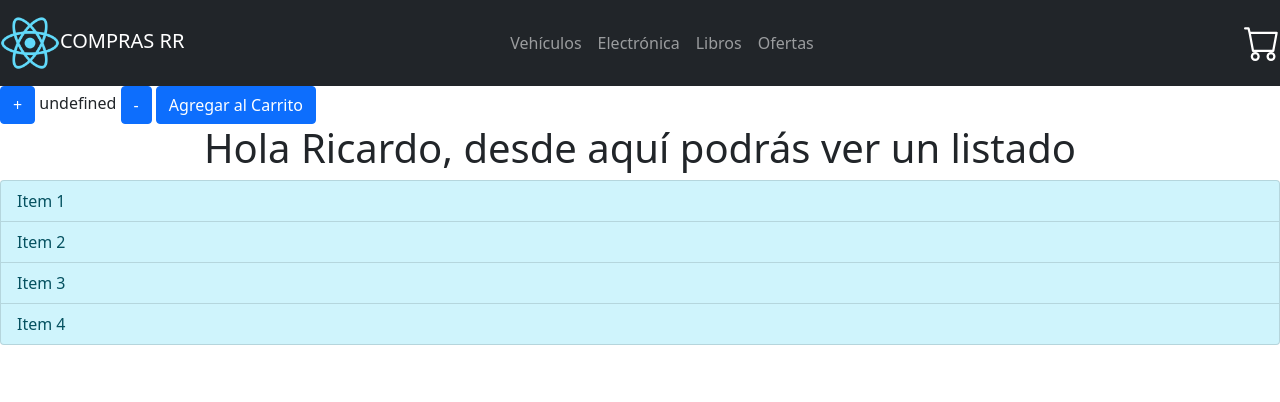
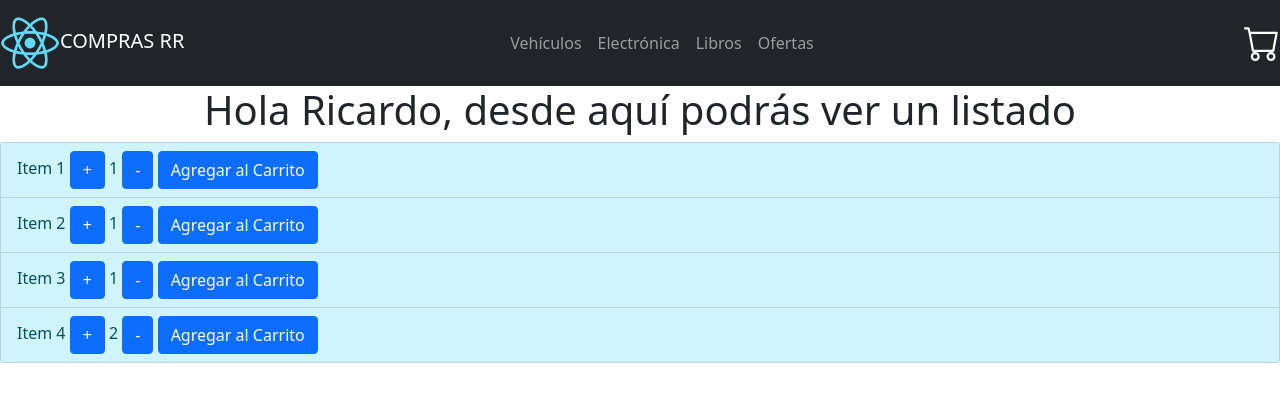
Before and after one commit to MarianoBF/compras_z, a React (Create React App) app: page / in a window 1280 px wide. Shown: the top 402 px of the page. Built offline with nearby package versions, Linux system fonts and the light colour scheme.

Commit message:
move itemcount to item list & mock handle addtocart

```diff
--- a/src/App.js
+++ b/src/App.js
@@ -1,13 +1,13 @@
 import './App.css';
 import NavBar from "./components/NavBar"
 import ItemListContainer from "./components/ItemListContainer"
-import ItemCount from './components/ItemCount';
 
 function App() {
+
+
   return (
     <div className="App">
     <NavBar />
-    <ItemCount />
     <ItemListContainer greeting={"Hola Ricardo"}/>
     </div>
   );
--- a/src/components/ItemListContainer.js
+++ b/src/components/ItemListContainer.js
@@ -1,16 +1,66 @@
-import ListGroup from 'react-bootstrap/ListGroup';
+import ListGroup from "react-bootstrap/ListGroup";
+import ItemCount from "./ItemCount";
+import {useState} from "react";
 
 export default function ItemListContainer({greeting}) {
+  const initialStocks = {
+    item1: 10,
+    item2: 5,
+    item3: 8,
+    item4: 7,
+  };
+
+  const [stock, setStock] = useState(initialStocks);
+
+  const handleAdd = (e, quantity) => {
+    const item = e.target.parentNode.getAttribute("name");
+    const previousStock = stock[item];
+    if (previousStock >= quantity) {
+      setStock({...stock, [item]: previousStock - quantity});
+      console.log("Sumar al carrito " + quantity + " unidades del " + item);
+    } else {
+      console.log("No hay stock suficiente");
+    }
+  };
+
   return (
     <div>
       <h1 style={{textAlign: "center"}}>
         {greeting}, desde aquí podrás ver un listado{" "}
       </h1>
       <ListGroup>
-        <ListGroup.Item variant="info">Item 1</ListGroup.Item>
-        <ListGroup.Item variant="info">Item 2</ListGroup.Item>
-        <ListGroup.Item variant="info">Item 3</ListGroup.Item>
-        <ListGroup.Item variant="info">Item 4</ListGroup.Item>
+        <ListGroup.Item variant="info" name="item1">
+          {" Item 1 "}
+          <ItemCount
+            stock={stock.item1}
+            initialValue={1}
+            handleAdd={handleAdd}
+          />
+        </ListGroup.Item>
+        <ListGroup.Item variant="info" name="item2">
+          {" Item 2 "}
+          <ItemCount
+            stock={stock.item2}
+            initialValue={1}
+            handleAdd={handleAdd}
+          />
+        </ListGroup.Item>
+        <ListGroup.Item variant="info" name="item3">
+          {" Item 3 "}
+          <ItemCount
+            stock={stock.item3}
+            initialValue={1}
+            handleAdd={handleAdd}
+          />
+        </ListGroup.Item>
+        <ListGroup.Item variant="info" name="item4">
+          {" Item 4 "}
+          <ItemCount
+            stock={stock.item4}
+            initialValue={2}
+            handleAdd={handleAdd}
+          />
+        </ListGroup.Item>
       </ListGroup>
     </div>
   );
```
